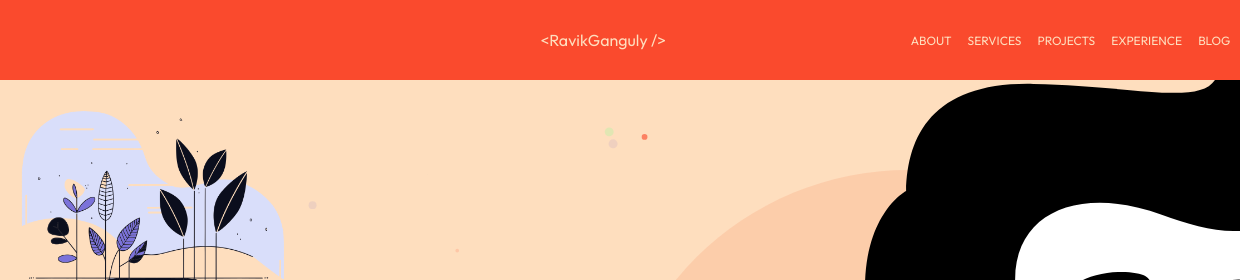
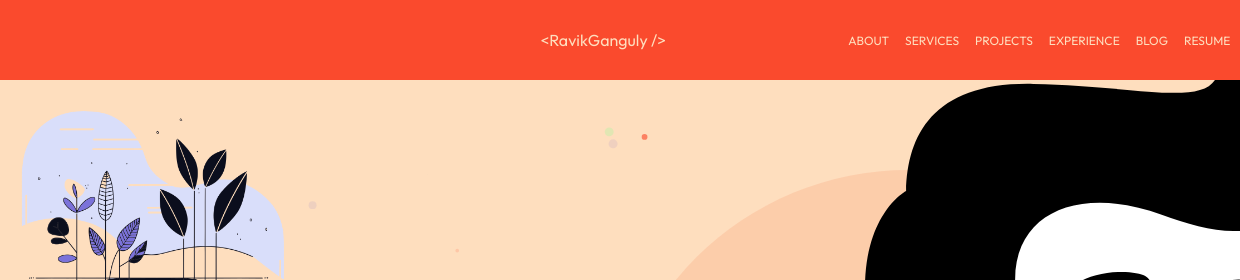
Before and after one commit to g-ravity/portfolio, an Astro site: page / in a window 1280 px wide. Shown: the top 280 px of the page, 40-1280 px from the left. Built offline with nearby package versions, Linux system fonts and the light colour scheme; Astro itself is replaced by a stand-in of ours.

Commit message:
feat: added resume in website

```diff
--- a/src/components/Navbar.astro
+++ b/src/components/Navbar.astro
@@ -26,6 +26,10 @@
       <a href="#projects" class="nav-item">PROJECTS</a>
       <a href="#experience" class="nav-item">EXPERIENCE</a>
       <a href="#blog" class="nav-item">BLOG</a>
+      <a
+        href="https://drive.google.com/file/d/1re1gCVgsOwoCLUMDaX5zYZJ-hCOwQMg5/view"
+        class="nav-item">RESUME</a
+      >
     </div>
   </nav>
 </div>
```
